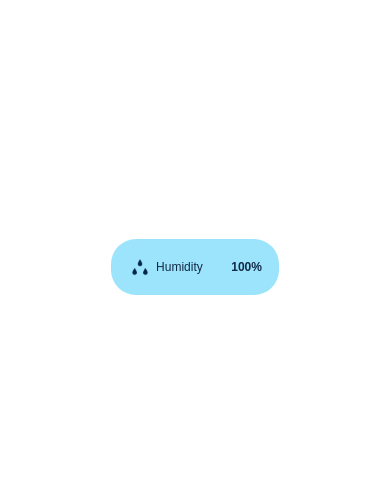
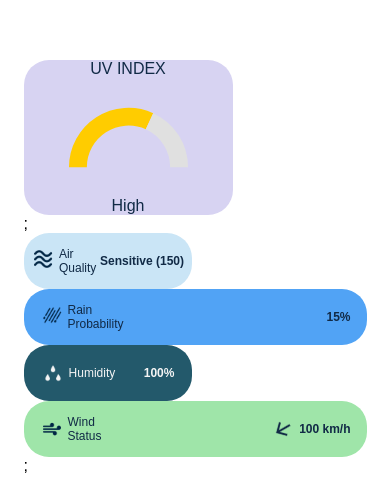
Before and after one commit to Hideyoshizane/WezaReport, a Next.js app: page /test in a window 390 px wide. Shown: the part 155-650 px from the top of the page. Built offline with nearby package versions, Linux system fonts and the light colour scheme.

Commit message:
Wind component

```diff
--- a/pages/test.js
+++ b/pages/test.js
@@ -3,17 +3,22 @@ import UVIndex from '@/components/UVIndex/UVIndex';
 import AirQuality from '@/components/AirQuality/AirQuality';
 import RainProbability from '@/components/RainProbability/RainProbability';
 import Humidity from '@/components/Humidity/Humidity';
+import Wind from '@/components/Wind/Wind';
 import '../styles/globals.css';
 
 export default function Main() {
 	return (
 		<div>
-			<Humidity percentage={100} darkMode={false} />
+			<UVIndex uvValue={7} darkMode={false} />;
+			<AirQuality AQI={150} darkMode={false} />
+			<RainProbability percentage={15} darkMode={false} />
+			<Humidity percentage={100} darkMode={true} />
+			<Wind windSpeed={100} windDirection={150} darkMode={false} usaMode={false} />;
 		</div>
 	);
 }
-
+//<UVIndex uvValue={7} darkMode={false} />;
+//<AirQuality AQI={150} darkMode={false} />
+//<RainProbability percentage={15} darkMode={false} />
 //<Humidity percentage={100} darkMode={true} />
-//<RainProbability percentage={15} darkMode={false} />
-//<AirQuality AQI={150} darkMode={false} />
-//<UVIndex uvValue={7} darkMode={false} />;
+//<Wind windSpeed={100} windDirection={150} darkMode={false} usaMode={false} />;
--- a/src/components/WeatherFetch/WeatherFetch.jsx
+++ b/src/components/WeatherFetch/WeatherFetch.jsx
@@ -23,6 +23,8 @@ const WeatherFetcher = ({ latitude, longitude, onFetch }) => {
 						'weather_code',
 						'temperature_2m_max',
 						'temperature_2m_min',
+						'sunrise',
+						'sunset',
 						'uv_index_max',
 						'precipitation_probability_max',
 					],
--- /dev/null
+++ b/src/components/Wind/Wind.jsx
@@ -0,0 +1,41 @@
+import React from 'react';
+import Image from 'next/image';
+
+import styles from './Wind.module.css';
+
+import lightIcon from '../../../public/assets/icons/light/wind.png';
+import darkIcon from '../../../public/assets/icons/dark/wind.png';
+
+import windDirectionIconLight from '../../../public/assets/icons/light/windDirection.png';
+import windDirectionIconDark from '../../../public/assets/icons/dark/windDirection.png';
+
+const Wind = ({ windSpeed, windDirection, darkMode, usaMode }) => {
+	const containerStyle = darkMode ? styles.darkContainer : styles.lightContainer;
+	const textColor = darkMode ? styles.darkText : styles.lightText;
+	const icon = darkMode ? darkIcon : lightIcon;
+	const windIcon = darkMode ? windDirectionIconDark : windDirectionIconLight;
+
+	const displayWindSpeed = usaMode ? (windSpeed * 0.621371).toFixed(2) : windSpeed;
+
+	const windIconStyle = {
+		transform: `rotate(${windDirection}deg)`,
+	};
+
+	return (
+		<div className={containerStyle}>
+			<div className={styles.titleWrapper}>
+				<Image src={icon} alt="Wind Status Icon" className={styles.iconSize} priority />
+				<h1 className={`${styles.Title} ${textColor}`}>Wind Status</h1>
+			</div>
+			<div className={styles.titleWrapper}>
+				<Image src={windIcon} alt="Wind Direction Icon" className={styles.iconSize} style={windIconStyle} priority />
+				<h2 className={`${styles.Text} ${textColor}`}>
+					{displayWindSpeed}
+					{usaMode ? ' mph' : ' km/h'}
+				</h2>
+			</div>
+		</div>
+	);
+};
+
+export default Wind;
--- /dev/null
+++ b/src/components/Wind/Wind.module.css
@@ -0,0 +1,119 @@
+.darkContainer,
+.lightContainer {
+    border-radius: 25px;
+    display: flex;
+    flex-direction: column;
+    justify-content: center;
+    align-items: center;
+
+}
+
+
+.darkContainer {
+    background-color: #1A371F;
+}
+
+.lightContainer {
+    background-color: #9FE5A9;
+}
+
+.darkText {
+    color: #F5F5F5;
+    padding: 0;
+    margin: 0;
+}
+
+.lightText {
+    color: #112A46;
+    padding: 0;
+    margin: 0;
+}
+
+.iconSize {
+    width: 32px;
+    height: 32px;
+}
+
+.titleWrapper {
+    display: flex;
+    gap: 8px;
+    align-items: center;
+}
+
+
+@media (max-width:640px) {
+
+    .darkContainer,
+    .lightContainer {
+        width: 343px;
+        height: 56px;
+        display: flex;
+        flex-direction: row;
+        align-items: center;
+        justify-content: space-between;
+
+        box-sizing: border-box;
+        padding: 0 16px;
+    }
+
+    .titleWrapper {
+        align-items: center;
+        gap: 4px;
+    }
+
+    .iconSize {
+        width: 24px;
+        height: 24px;
+    }
+
+    .Title {
+        font-size: 12px;
+        font-weight: 500;
+        width: 41px;
+    }
+
+    .Text {
+        font-size: 12px;
+        font-weight: 600;
+    }
+
+
+}
+
+@media(min-width: 641px) and (max-width:1447px) {
+
+    .darkContainer,
+    .lightContainer {
+        width: 291px;
+        height: 110px;
+    }
+
+    .Title {
+        font-size: 24px;
+        font-weight: 500;
+    }
+
+    .Text {
+        font-size: 32px;
+        font-weight: 300;
+    }
+}
+
+@media (min-width: 1448px) {
+
+    .darkContainer,
+    .lightContainer {
+        width: 291px;
+        height: 110px;
+    }
+
+    .Title {
+        font-size: 24px;
+        font-weight: 500;
+    }
+
+    .Text {
+        font-size: 32px;
+        font-weight: 300;
+    }
+}
```
Also changed, not shown: public/assets/icons/dark/windDirection.png (added), public/assets/icons/light/windDirection.png (added).
